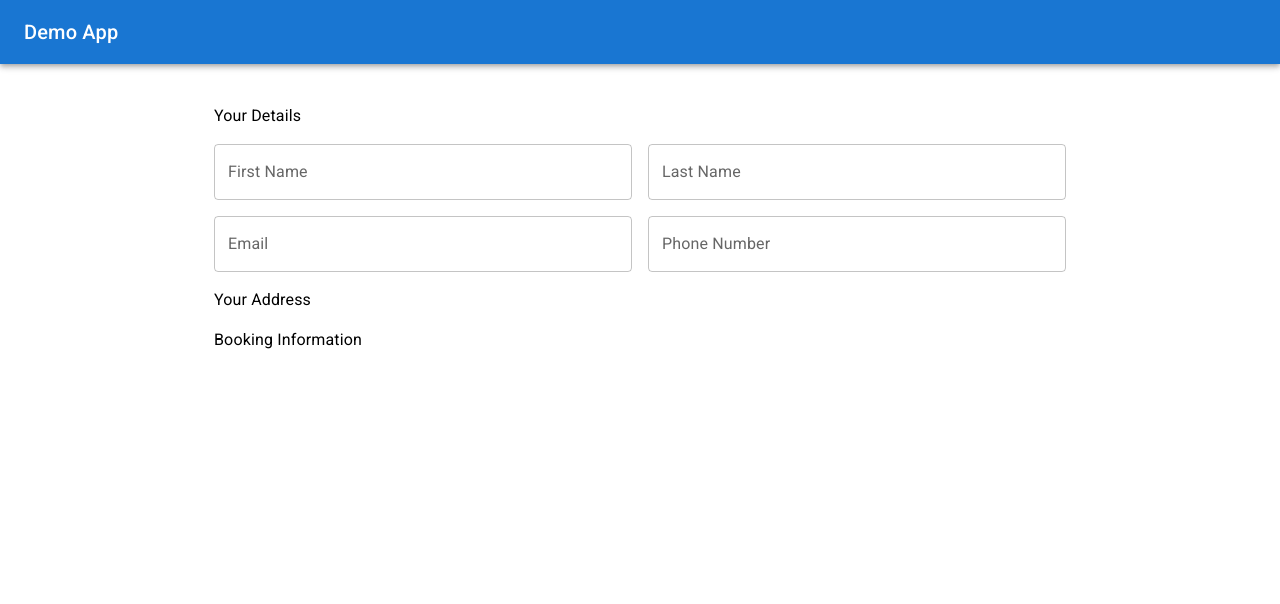
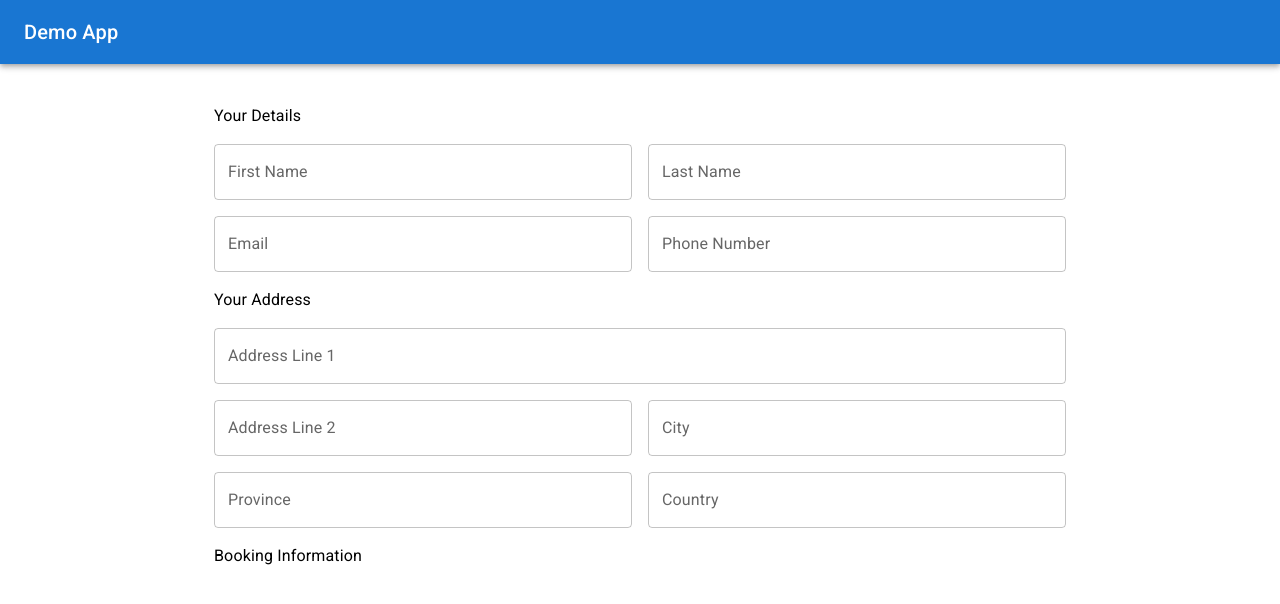
Before and after one commit to CJM1994/mui-formik, a React (Create React App) app: page / in a window 1280 px wide. Shown: the top 604 px of the page. Built offline with nearby package versions, Linux system fonts and the light colour scheme.

Commit message:
add more form fields

```diff
--- a/src/App.tsx
+++ b/src/App.tsx
@@ -24,6 +24,11 @@ const INITIAL_FORM_STATE = {
   lastName: "",
   email: "",
   phoneNumber: "",
+  addressLine1: "",
+  addressLine2: "",
+  city: "",
+  province: "",
+  country: "",
 };
 
 const phoneRegExp =
@@ -48,6 +53,11 @@ const VALIDATION_SCHEMA = Yup.object().shape({
     .min(10, "Too Short...")
     .max(10, "Too Long...")
     .required("Required"),
+  addressLine1: Yup.string().required("Required"),
+  addressLine2: Yup.string(),
+  city: Yup.string().required("Required"),
+  province: Yup.string().required("Required"),
+  country: Yup.string().required("Required"),
 });
 
 const App = () => {
@@ -102,6 +112,33 @@ const App = () => {
                     <Typography>Your Address</Typography>
                   </Grid>
                   <Grid item xs={12}>
+                    <TextFieldWrap
+                      name="addressLine1"
+                      type="text"
+                      label="Address Line 1"
+                    />
+                  </Grid>
+                  <Grid item xs={6}>
+                    <TextFieldWrap
+                      name="addressLine2"
+                      type="text"
+                      label="Address Line 2"
+                    />
+                  </Grid>
+                  <Grid item xs={6}>
+                    <TextFieldWrap name="city" type="text" label="City" />
+                  </Grid>
+                  <Grid item xs={6}>
+                    <TextFieldWrap
+                      name="province"
+                      type="text"
+                      label="Province"
+                    />
+                  </Grid>
+                  <Grid item xs={6}>
+                    <TextFieldWrap name="country" type="text" label="Country" />
+                  </Grid>
+                  <Grid item xs={12}>
                     <Typography>Booking Information</Typography>
                   </Grid>
                 </Grid>
```
